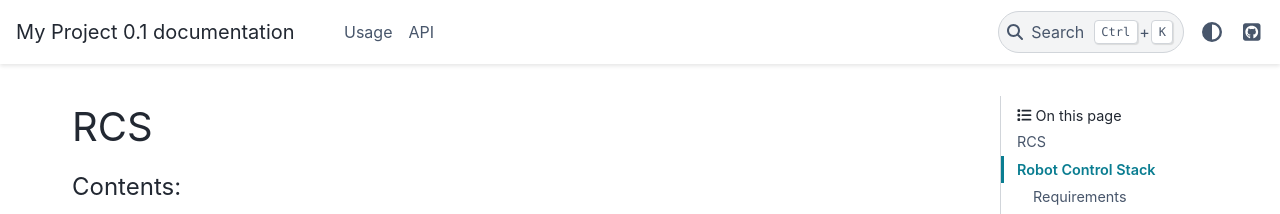
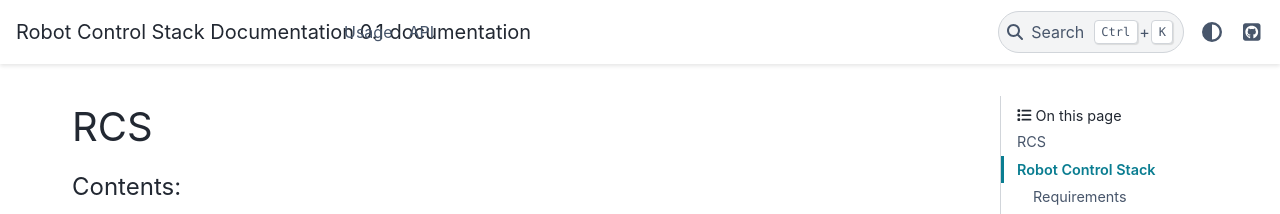
Before and after one commit to RobotControlStack/rcs-docs, a Sphinx documentation site: the page built from docs/index.md, in a window 1280 px wide. Shown: the top 214 px of the page. Built offline with Sphinx 7.4.7 and the PyData theme 0.15.4, drawn with Linux system fonts in a browser that asks for light colours.

Commit message:
- change project name

```diff
--- a/docs/conf.py
+++ b/docs/conf.py
@@ -2,8 +2,8 @@ import os
 import sys
 sys.path.insert(0, os.path.abspath('..'))
 
-project = 'My Project'
-author = 'Your Name'
+project = 'Robot Control Stack Documentation'
+author = 'Khaled Gamal'
 release = '0.1'
 
 extensions = [
```
